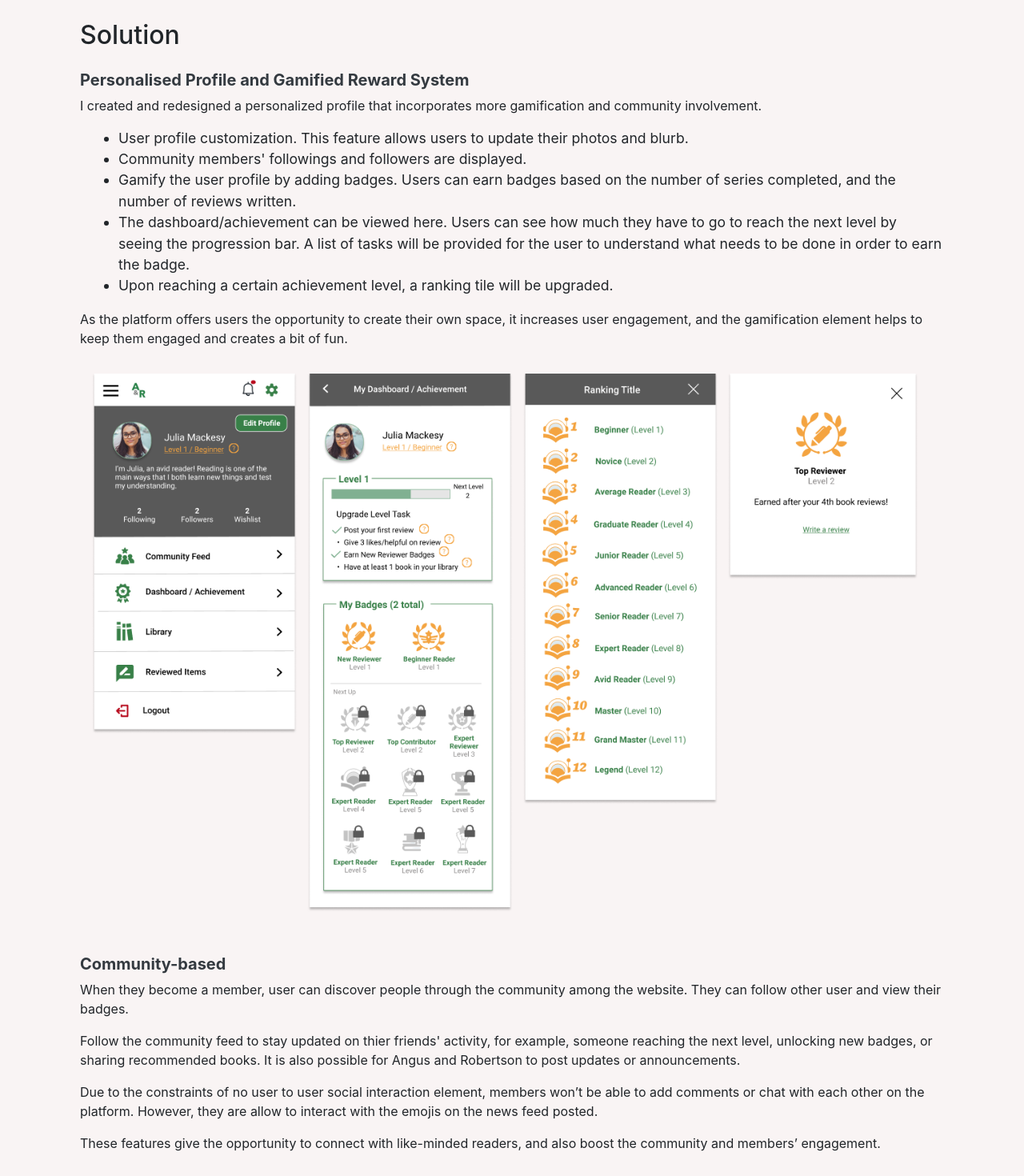
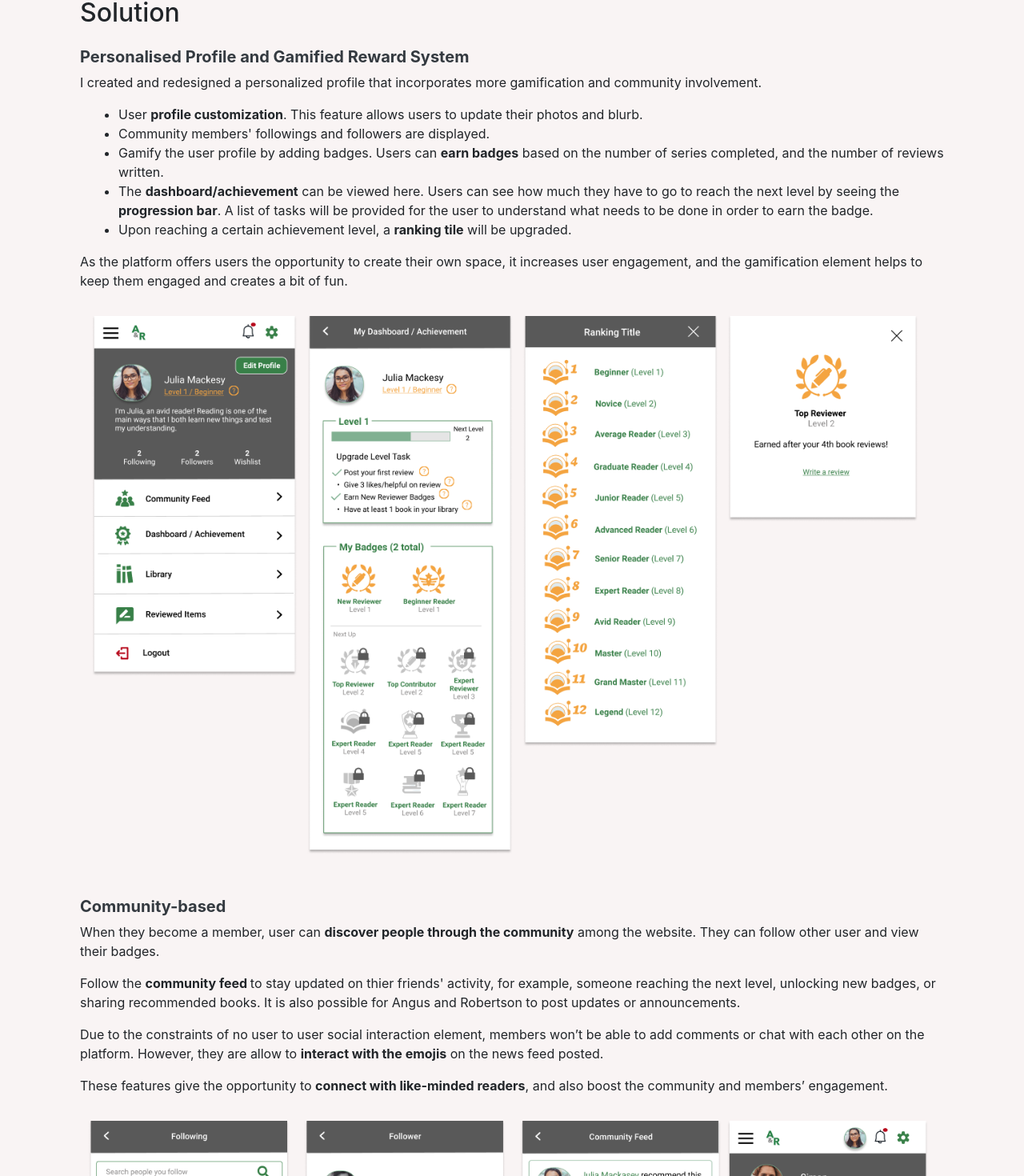
Before and after one commit to Pearly-choong/portfolio-site, a React (Create React App) app in the folder client/: page /Portfolio-AngusRobertson-Project in a window 1280 px wide. Shown: the part 2139-3609 px from the top of the page at 80% size. Built offline with nearby package versions, Linux system fonts and the light colour scheme; a web font is replaced by a local one.

Commit message:
adjusted font size and some hightlights words

```diff
--- a/client/src/components/project/Project.scss
+++ b/client/src/components/project/Project.scss
@@ -7,3 +7,7 @@
 .my-color{
     color: $theme-primary-color;
 }
+
+// li {
+//     font-family: $body-font;
+// }
--- a/client/src/components/projectFolders/angusRobertson/AngusRobertson.js
+++ b/client/src/components/projectFolders/angusRobertson/AngusRobertson.js
@@ -122,11 +122,11 @@ class AngusRobertson extends React.Component {
                         <h5 className="font-weight-bold text-dark">Personalised Profile and Gamified Reward System</h5>
                         <p>I created and redesigned a personalized profile that incorporates more gamification and community involvement.</p>
                         <ul className="pl-5">
-                          <li>User profile customization. This feature allows users to update their photos and blurb.</li>
+                          <li>User <strong>profile customization</strong>. This feature allows users to update their photos and blurb.</li>
                           <li>Community members' followings and followers are displayed.</li>
-                          <li>Gamify the user profile by adding badges. Users can earn badges based on the number of series completed, and the number of reviews written.</li>
-                          <li>The dashboard/achievement can be viewed here. Users can see how much they have to go to reach the next level by seeing the progression bar. A list of tasks will be provided for the user to understand what needs to be done in order to earn the badge.</li>
-                          <li>Upon reaching a certain achievement level, a ranking tile will be upgraded.</li>
+                          <li>Gamify the user profile by adding badges. Users can <strong>earn badges</strong> based on the number of series completed, and the number of reviews written.</li>
+                          <li>The <strong>dashboard/achievement</strong> can be viewed here. Users can see how much they have to go to reach the next level by seeing the <strong>progression bar</strong>. A list of tasks will be provided for the user to understand what needs to be done in order to earn the badge.</li>
+                          <li>Upon reaching a certain achievement level, a <strong>ranking tile</strong> will be upgraded.</li>
                         </ul>
 
                         <p>As the platform offers users the opportunity to create their own space, it increases user engagement, and the gamification element helps to keep them engaged and creates a bit of fun. </p>
@@ -134,10 +134,10 @@ class AngusRobertson extends React.Component {
                         {/* <img src={ProfileScreen} alt="Images" className="m-auto d-block pt-5" data-aos="fade-left" data-aos-easing="linear" data-aos-duration="1000" /> */}
 
                         <h5 className="font-weight-bold text-dark mt-5">Community-based</h5>
-                        <p>When they become a member, user can discover people through the community among the website. They can follow other user and view their badges.</p>
-                        <p>Follow the community feed to stay updated on thier friends' activity, for example, someone reaching the next level, unlocking new badges, or sharing recommended books. It is also possible for Angus and Robertson to post updates or announcements. </p>
-                        <p>Due to the constraints of no user to user social interaction element, members won’t be able to add comments or chat with each other on the platform. However, they are allow to interact with the emojis on the news feed posted.</p>
-                        <p>These features give the opportunity to connect with like-minded readers, and also boost the community and members’ engagement. </p>
+                        <p>When they become a member, user can <strong>discover people through the community</strong> among the website. They can follow other user and view their badges.</p>
+                        <p>Follow the <strong>community feed </strong>to stay updated on thier friends' activity, for example, someone reaching the next level, unlocking new badges, or sharing recommended books. It is also possible for Angus and Robertson to post updates or announcements. </p>
+                        <p>Due to the constraints of no user to user social interaction element, members won’t be able to add comments or chat with each other on the platform. However, they are allow to <strong>interact with the emojis</strong> on the news feed posted.</p>
+                        <p>These features give the opportunity to <strong>connect with like-minded readers</strong>, and also boost the community and members’ engagement. </p>
                         <img src={CommunityScreen} alt="Images" className="w-100 m-auto d-block pt-3"/>
 
                         <h5 className="font-weight-bold text-dark mt-5">Booklist</h5>
@@ -145,13 +145,13 @@ class AngusRobertson extends React.Component {
                         <img src={BooklistScreen} alt="Images" className="w-100 m-auto d-block pt-3"/>
 
                         <h5 className="font-weight-bold text-dark mt-5">Review</h5>
-                        <p>The review section highlights the visibility of the verified trusted reviews by display of the identity and level of the user who left the reviews. Also, priorities the reviews are written by the following user. </p>
-                        <p>User can leave their review on a simple and easy pop-up review form. Optional for user to share their review among the community feeds.  </p>
+                        <p>The review section highlights the visibility of the <strong>verified trusted reviews</strong> by <strong>display of the identity and level</strong> of the user who left the reviews. Also, <strong>priorities the reviews are written by the following user.</strong> </p>
+                        <p>User can leave their review on a simple and easy <strong>pop-up review form.</strong> Optional for user to share their review among the community feeds. Upon submitting the review, the user will be able to <strong>recommend the book to the community</strong> as well. </p>
                         <img src={ReviewScreen} alt="Images" className="w-100 m-auto d-block pt-3"/>
 
                         <h5 className="font-weight-bold text-dark mt-5">Recommend</h5>
-                        <p>Users are abe to view all their reviewed items and get notification if someone likes their review.
-                           This also allow to share / recommend books via social media or among the community feeds. </p>
+                        <p>Users are abe to <strong>view all their reviewed items and get notification</strong> if someone likes their review.
+                           This also allow to share / recommend books via <strong>social media</strong> or among the community feeds. </p>
                         <img src={RecommendScreen} alt="Images" className="w-100 m-auto d-block pt-3"/>
                       </div>
 
--- a/client/src/components/projectFolders/smarthome/SmartHome.js
+++ b/client/src/components/projectFolders/smarthome/SmartHome.js
@@ -76,7 +76,7 @@ class SmartHome extends React.Component {
                       <li>A web app and accessible for mobile and tablet / wall mount sizes so that customers can remotely control their home from anywhere.</li>
                     </ul>
 
-                    <h2 className="pt-5 pb-3">Challenge</h2>
+                    <h2 className="pt-5 pb-3">Project Challenge</h2>
                     <p>This is an individual project to develop a web app from conception to final end implementation in a short timeframe. This includes all phases of the design thinking process and development.</p>
                 </div>
 
--- a/client/src/components/projectFolders/uxWellington/UxWellington.js
+++ b/client/src/components/projectFolders/uxWellington/UxWellington.js
@@ -167,12 +167,12 @@ class UxWellington extends React.Component {
                   <p className="pt-3 font-weight-bold">Member Suggestion</p>
                   <ul className="pl-5">
                     <li>Make it easier for speaker to sign up, have a more efficient way to help new speakers (via zoom, call or DM), and provide speaker support. </li>
-                    <li>Offer presentation support and logistic support, communicate a straightforward process of how the speaker will be supported by UX Wellington. </li>
-                    <li>Schedule daytime events. Be flexible for parents or those with less time outside of work. </li>
+                    <li>Offer <strong>presentation support and logistic support</strong>, communicate a straightforward process of how the speaker will be supported by UX Wellington. </li>
+                    <li>Schedule <strong>daytime events.</strong> Be flexible for parents or those with less time outside of work. </li>
                     <li>Have student-focused events and expert focused event.</li>
-                    <li>At event, have an icebreaker so members can talk to new people. </li>
-                    <li>Consider round table panel, seniors could lead a group of discussion.</li>
-                    <li>Be more active on social media and post more blog content related to UX Wellington and information on events coming up.</li>
+                    <li>At event, have an <strong>icebreaker</strong> so members can talk to new people. </li>
+                    <li>Consider <strong>round table panel</strong>, seniors could lead a group of discussion.</li>
+                    <li>Be more active on <strong>social media</strong> and post more blog content related to UX Wellington and information on events coming up.</li>
                   </ul>
 
                   <p className="pt-3 font-weight-bold">The opportunity we see with our recommendation</p>
--- a/client/src/index.js
+++ b/client/src/index.js
@@ -16,9 +16,9 @@ ReactDOM.render(
     <Routes>
       <ScrollToTop>
         <App />
-      </ScrollToTop>
-     </Routes>
-   </Router>,
+      </ScrollToTop>,
+        </Routes>
+    </Router>,
 
   document.getElementById('root')
 
--- a/client/src/shared/_mediaQuery.scss
+++ b/client/src/shared/_mediaQuery.scss
@@ -147,9 +147,9 @@
 
 /* Large devices (laptops/desktops, 992px and up) */
 @media only screen and (min-width: 992px) {
-    p, li {
-        font-size: 1.1rem;;
-      }
+    // p, ul, ol {
+    //     font-size: 1.1rem;;
+    //   }
 
     .home-link{
         font-size: 1.1rem;
@@ -197,6 +197,7 @@
 
 /* Large devices (tablet landscape/laptops/desktops, 1024px and up) */
 @media only screen and (min-width: 1024px) {
+
 
     .home-link{
         font-size: 1.1rem;
```
Also changed, not shown: client/src/views/Routes.js (+12 -2 lines).
